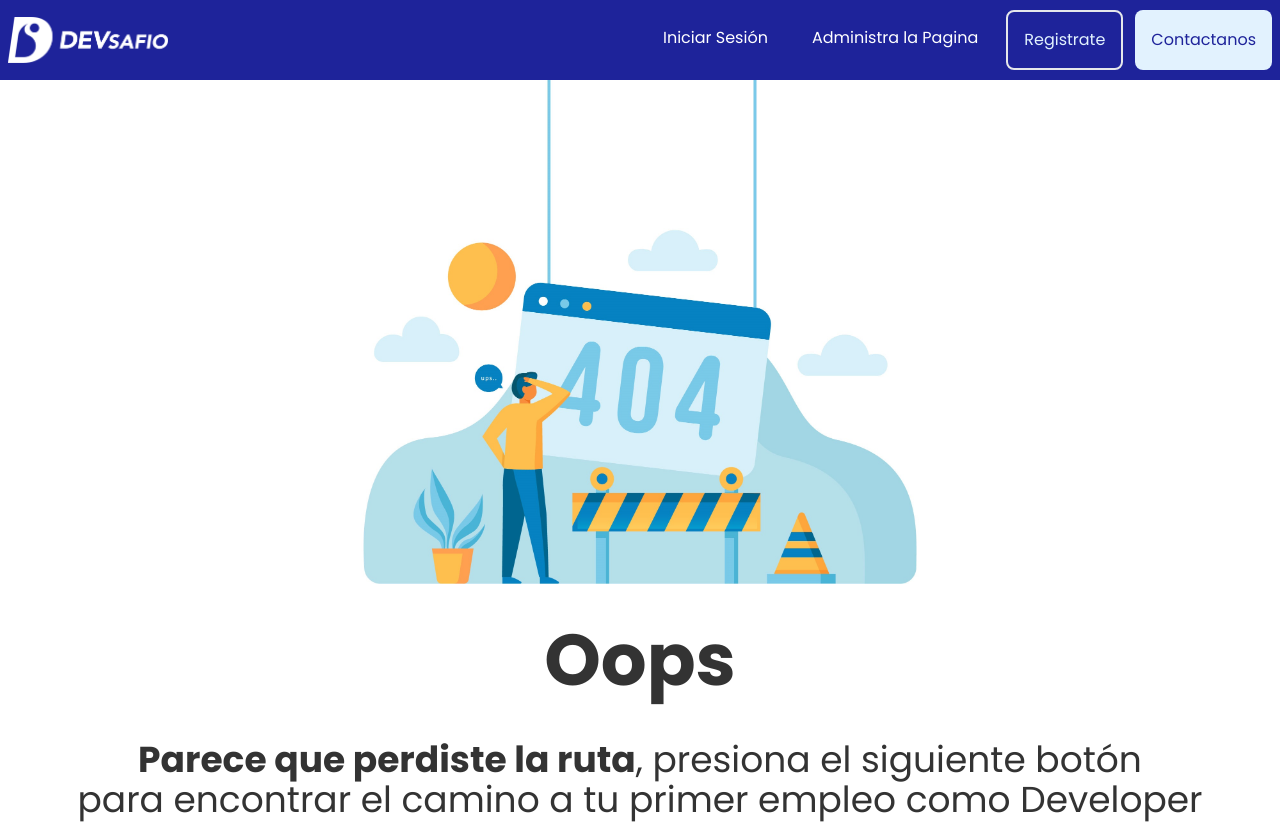
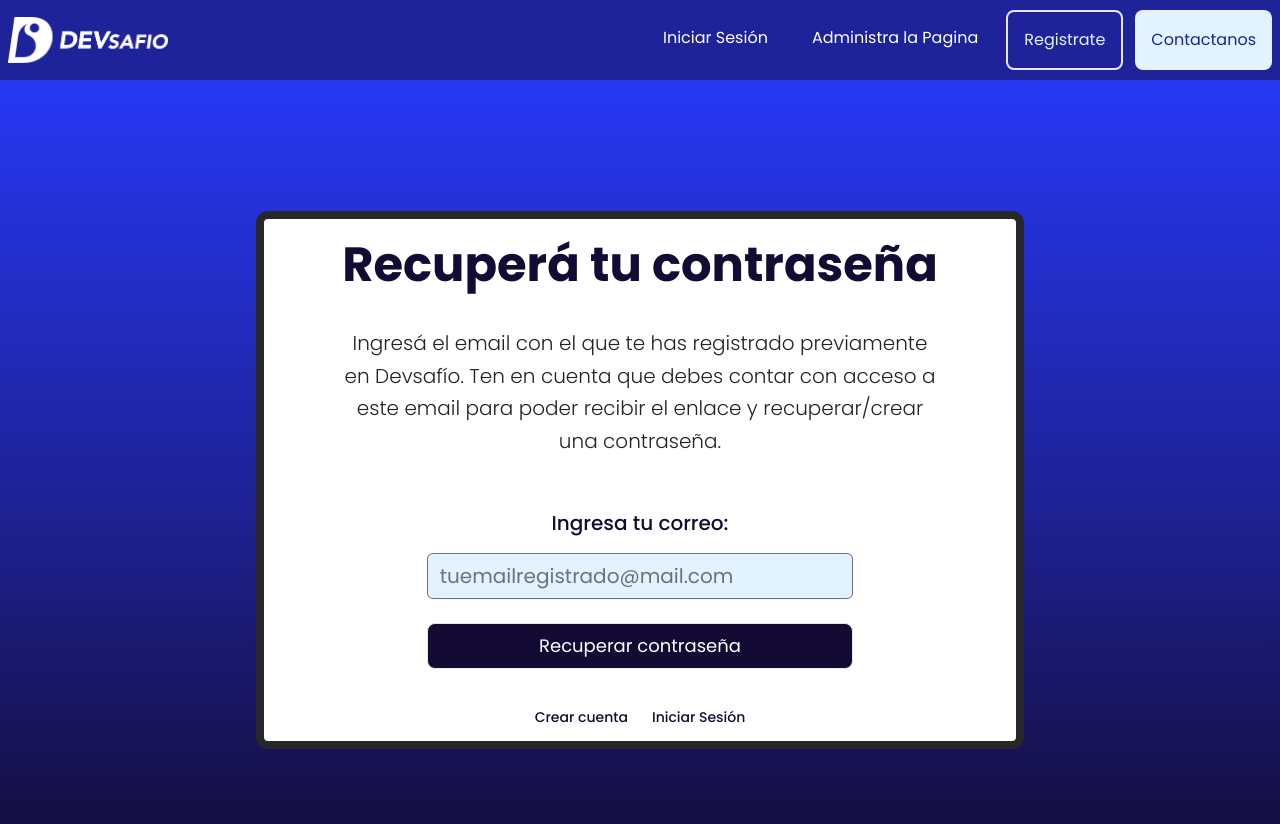
Before and after one commit to vecarope/ejemploReact, a React (Create React App) app: page /forgot-password in a window 1280 px wide. Before the commit this address led to /404. Shown: the top 824 px of the page. Built offline with nearby package versions, Linux system fonts and the light colour scheme; what tw-elements would draw is missing.

Commit message:
feat: create the forgot password view

```diff
--- a/src/App.js
+++ b/src/App.js
@@ -8,15 +8,14 @@ const HomePage = React.lazy(() => import('./views/Home'));
 const RegisterPage = React.lazy(() => import('./views/Register'));
 const LoginPage = React.lazy(() => import(`./views/Login`));
 const ApplicationFormPage = React.lazy(() => import('./views/ApplicationForm'));
-const UserProfile = React.lazy(()=> import('./views/UserProfile'));
-const UserTest= React.lazy(()=> import ('./views/UserTest'));
+const UserProfile = React.lazy(() => import('./views/UserProfile'));
+const ForgotPasswordPage = React.lazy(() => import('./views/ForgotPassword'));
+const UserTest = React.lazy(() => import('./views/UserTest'));
 const UserLayout = React.lazy(() => import('./layout/UserLayout'));
-const AdminLayout = React.lazy(()=> import('./layout/AdminLayout.js'));
+const AdminLayout = React.lazy(() => import('./layout/AdminLayout.js'));
 
 function App() {
-
   const { userData } = useAuth();
-
   return (
     <Suspense>
       <Routes>
@@ -25,17 +24,26 @@ function App() {
           <Route path="register" element={<RegisterPage />} />
           <Route path="login" element={<LoginPage />} />
           <Route path="application" element={<ApplicationFormPage />} />
+          <Route path="forgot-password" element={<ForgotPasswordPage />} />
 
-          <Route path="/user" element={
-            <ProtectedRoutes isAllowed={!!userData}/>}>
-            <Route index element={<UserLayout/>}/>
-            <Route path='profile' exact element={<UserProfile/>}/>
-            <Route path='test' element={<UserTest/>}/>
+          <Route
+            path="/user"
+            element={<ProtectedRoutes isAllowed={!!userData} />}
+          >
+            <Route index element={<UserLayout />} />
+            <Route path="profile" exact element={<UserProfile />} />
+            <Route path="test" element={<UserTest />} />
           </Route>
 
-          <Route path="/admin" element={
-            <ProtectedRoutes isAllowed={!!userData && userData.roleId === 2 }/>}>
-            <Route index element={<AdminLayout/>}/>
+          <Route
+            path="/admin"
+            element={
+              <ProtectedRoutes
+                isAllowed={!!userData && userData.roleId === 2}
+              />
+            }
+          >
+            <Route index element={<AdminLayout />} />
           </Route>
 
           <Route path="/404" element={<Error404 />} />
--- /dev/null
+++ b/src/components/Login/ForgotPassword/index.jsx
@@ -0,0 +1,82 @@
+import React, { useContext } from 'react';
+import { Formik, Field, Form, ErrorMessage } from 'formik';
+import { validateForgotPassword } from '../../../validation/validateFormLogin';
+import { Link } from 'react-router-dom';
+import { AuthContext } from '../../../context/authContext';
+import { InputField } from '../../Forms';
+
+const ForgotPassword = () => {
+  const { forgotPassword } = useContext(AuthContext);
+
+  return (
+    <section className="flex flex-col items-center bg-white md:w-3/5 my-11 rounded-xl border-8 border-zinc-800 max-w-screen-xl ">
+      <Formik
+        initialValues={{
+          email: ''
+        }}
+        validationSchema={validateForgotPassword}
+        onSubmit={async (values) => {
+          await forgotPassword(values);
+        }}
+      >
+        {({ errors, touched, isSubmitting }) => (
+          <Form className="form-control md:justify-center ">
+            <h1 className="py-1.5 md:my-4 text-4xl  md:text-5xl text-dark-purple font-bold text-center font-sans  ">
+              Recuperá tu contraseña
+            </h1>
+            <div>
+              <p className="py-4 px-4 text-center md:w-10/12 text-dark-text leading-relaxed font-sans text-xl font-light md:w-75 md:mx-auto">
+                Ingresá el email con el que te has registrado previamente en
+                Devsafío. Ten en cuenta que debes contar con acceso a este email
+                para poder recibir el enlace y recuperar/crear una contraseña.
+              </p>
+            </div>
+            <div className="container mx-auto mt-5 text-center md:max-w-screen-sm">
+              <div className="md:contents md:items-center container mt-5 text-center mx-auto justify-center">
+                <div className="mx-auto justify-center flex-col w-8/12">
+                  <InputField
+                    label={'Ingresa tu correo:'}
+                    id="email"
+                    name="email"
+                    placeholder="tuemailregistrado@mail.com"
+                    type="email"
+                    errors={errors}
+                    touched={touched}
+                  />
+                </div>
+              </div>
+              <div className="flex flex-col py-6 items-center md:justify-center   ">
+                <button
+                  type="submit"
+                  className="rounded-lg border hover:border text-lg p-2 w-2/3 font-regular hover:bg-mid-blue bg-dark-purple  text-white hover:text-white font-sans"
+                >
+                  Recuperar contraseña
+                </button>
+                {isSubmitting ? (
+                  <div>
+                    <p>Enviando mail...</p>
+                  </div>
+                ) : null}
+              </div>
+              <div className="flex flex-col md:flex-row max-w-xs md:max-w-lg mx-auto justify-center items-center">
+                <Link to={'/register'}>
+                  <span className=" flex py-3.5 text-sm text-center font-medium  hover:text-mid-blue text-dark-purple font-sans">
+                    Crear cuenta
+                  </span>
+                </Link>
+                <span className="px-3 flex"></span>
+                <Link to={'/login'}>
+                  <span className=" flex py-3.5 text-sm text-center font-medium  hover:text-mid-blue text-dark-purple font-sans">
+                    Iniciar Sesión
+                  </span>
+                </Link>
+              </div>
+            </div>
+          </Form>
+        )}
+      </Formik>
+    </section>
+  );
+};
+
+export default ForgotPassword;
--- a/src/components/Login/pure/LoginForm.jsx
+++ b/src/components/Login/pure/LoginForm.jsx
@@ -77,16 +77,24 @@ const LoginForm = () => {
               >
                 Iniciar Sesión
               </button>
-              <Link to={'/register'}>
-                <span className=" flex py-3.5 text-sm text-white text-center font-thin  hover:md:text-mid-blue md:text-dark-purple font-sans">
-                  Crear cuenta
-                </span>
-              </Link>
               {isSubmitting ? (
                 <div>
                   <p>Ingresando...</p>
                 </div>
               ) : null}
+            </div>
+            <div className="flex flex-col md:flex-row max-w-xs md:max-w-lg mx-auto">
+              <Link to={'/register'}>
+                <span className=" flex py-3.5 text-sm text-white text-center font-medium  hover:md:text-mid-blue md:text-dark-purple font-sans">
+                  Crear cuenta
+                </span>
+              </Link>
+              <span className="px-3 flex"></span>
+              <Link to={'/forgot-password'}>
+                <span className=" flex py-3.5 text-sm text-white text-center font-medium  hover:md:text-mid-blue md:text-dark-purple font-sans">
+                  Olvidé la contraseña
+                </span>
+              </Link>
             </div>
           </Form>
         )}
--- a/src/components/Register/index.jsx
+++ b/src/components/Register/index.jsx
@@ -170,7 +170,7 @@ const Register = () => {
                   Crear cuenta
                 </button>
                 <Link to={'/login'}>
-                  <span className=" flex py-3.5 text-sm text-white text-center font-thin  hover:md:text-mid-blue md:text-dark-purple font-sans">
+                  <span className=" flex py-3.5 text-sm text-white text-center font-medium  hover:md:text-mid-blue md:text-dark-purple font-sans">
                     Iniciar sesión
                   </span>
                 </Link>
--- a/src/context/authContext.js
+++ b/src/context/authContext.js
@@ -6,23 +6,19 @@ export const AuthContext = createContext();
 
 const initialUser = localStorage.getItem('user');
 
-export const AuthProvider = ({ children }) =>
-{
-  const [ userData, setUserData ] = useState(
+export const AuthProvider = ({ children }) => {
+  const [userData, setUserData] = useState(
     initialUser ? JSON.parse(initialUser) : null
   );
 
-  const userLogout = () =>
-  {
+  const userLogout = () => {
     setUserData(null);
     localStorage.clear();
   };
 
-  const postLogin = async (values) =>
-  {
+  const postLogin = async (values) => {
     const { user, token } = await postLoginAxios(values);
-    if (user)
-    {
+    if (user) {
       setUserData(user);
       localStorage.setItem('user', JSON.stringify(user));
       localStorage.setItem('token', token);
@@ -32,34 +28,49 @@ export const AuthProvider = ({ children }) =>
         html: `Bienvenido, ${user.firstName} ${user.lastName},`,
         timer: 2000,
         timerProgressBar: true,
-        didOpen: () =>
-        {
+        didOpen: () => {
           Swal.showLoading();
           const b = Swal.getHtmlContainer().querySelector('b');
-          timerInterval = setInterval(() =>
-          {
+          timerInterval = setInterval(() => {
             b.textContent = Swal.getTimerLeft();
           }, 100);
         },
-        willClose: () =>
-        {
+        willClose: () => {
           clearInterval(timerInterval);
         }
       });
     }
   };
 
-  const data = { userData, userLogout, postLogin };
+  const forgotPassword = async (values) => {
+    console.log('FORGOT PASSWORD =>', values);
+    let timerInterval;
+    Swal.fire({
+      title: 'Enlace enviado!',
+      html: `Revisa el email: ${values.email},`,
+      timer: 3000,
+      timerProgressBar: true,
+      didOpen: () => {
+        Swal.showLoading();
+        const b = Swal.getHtmlContainer().querySelector('b');
+        timerInterval = setInterval(() => {
+          b.textContent = Swal.getTimerLeft();
+        }, 100);
+      },
+      willClose: () => {
+        clearInterval(timerInterval);
+      }
+    });
+  };
+
+  const data = { userData, userLogout, postLogin, forgotPassword };
 
   return <AuthContext.Provider value={data}>{children}</AuthContext.Provider>;
 };
 
-
-export const useAuth = () =>
-{
+export const useAuth = () => {
   const context = useContext(AuthContext);
-  if (!context)
-  {
+  if (!context) {
     throw new Error('useAuth must be used within a AuthContextProvider');
   }
   return context;
--- a/src/validation/validateFormLogin.js
+++ b/src/validation/validateFormLogin.js
@@ -18,3 +18,30 @@ export const validateSchemaLogin = Yup.object().shape({
     .min(8, 'La contraseña debe tener más de ocho caracteres.')
     .max(20, 'La contraseña debe ser más corta.')
 });
+
+export const validateForgotPassword = Yup.object().shape({
+  email: Yup.string()
+    .required('El e-mail es requerido.')
+    .email('El e-mail ingresado no es válido.')
+    .min(6, 'El e-mail es demasiado corto.')
+    .max(50, 'El e-mail ingresado es muy largo.')
+});
+
+export const validateNewPassword = Yup.object().shape({
+  password: Yup.string()
+    .matches(validateAlphanumeric, {
+      excludeEmptyString: true,
+      message:
+        'La contraseña debe tener al menos una mayúscula, una minúscula y un número.'
+    })
+    .required('Debes ingresar una contraseña.')
+    .min(8, 'La contraseña debe tener más de ocho caracteres.')
+    .max(20, 'La contraseña debe ser más corta.'),
+
+  passwordConfirm: Yup.string().when('password', {
+    is: (value) => (value && value.length > 0 ? true : false),
+    then: Yup.string()
+      .oneOf([Yup.ref('password')], 'Las contraseñas no cohinciden.')
+      .required('Debes repetir la contraseña.')
+  })
+});
--- a/src/views/ApplicationForm/index.jsx
+++ b/src/views/ApplicationForm/index.jsx
@@ -2,10 +2,17 @@ import * as ApplicationForm from './components';
 import { validateSchemaAplicationForm } from './validation/validationFormAplication';
 import { Form, Formik } from 'formik';
 import { initialForm } from './data';
+import { useAuth } from '../../context/authContext';
+import { Navigate } from 'react-router-dom';
 
 const ApplicationFormPage = () => {
+  const { userData } = useAuth();
   return (
     <main className="container mx-auto my-12">
+      {!userData ? (
+        <Navigate to={'/login'} />
+      ) : (
+        <>
           <ApplicationForm.OverviewCard />
           <Formik
             initialValues={initialForm}
@@ -48,6 +55,8 @@ const ApplicationFormPage = () => {
               </Form>
             )}
           </Formik>
+        </>
+      )}
     </main>
   );
 };
--- /dev/null
+++ b/src/views/ForgotPassword/index.jsx
@@ -0,0 +1,12 @@
+import React from 'react';
+import ForgotPassword from '../../components/Login/ForgotPassword';
+
+const ForgotPasswordPage = () => {
+  return (
+    <div className="bg-gradient-to-b from-mid-light-blue via-mid-blue to-dark-purple min-h-screen flex justify-center items-center">
+      <ForgotPassword />
+    </div>
+  );
+};
+
+export default ForgotPasswordPage;
```
Lines whose indentation alone changed are shown as unchanged.
